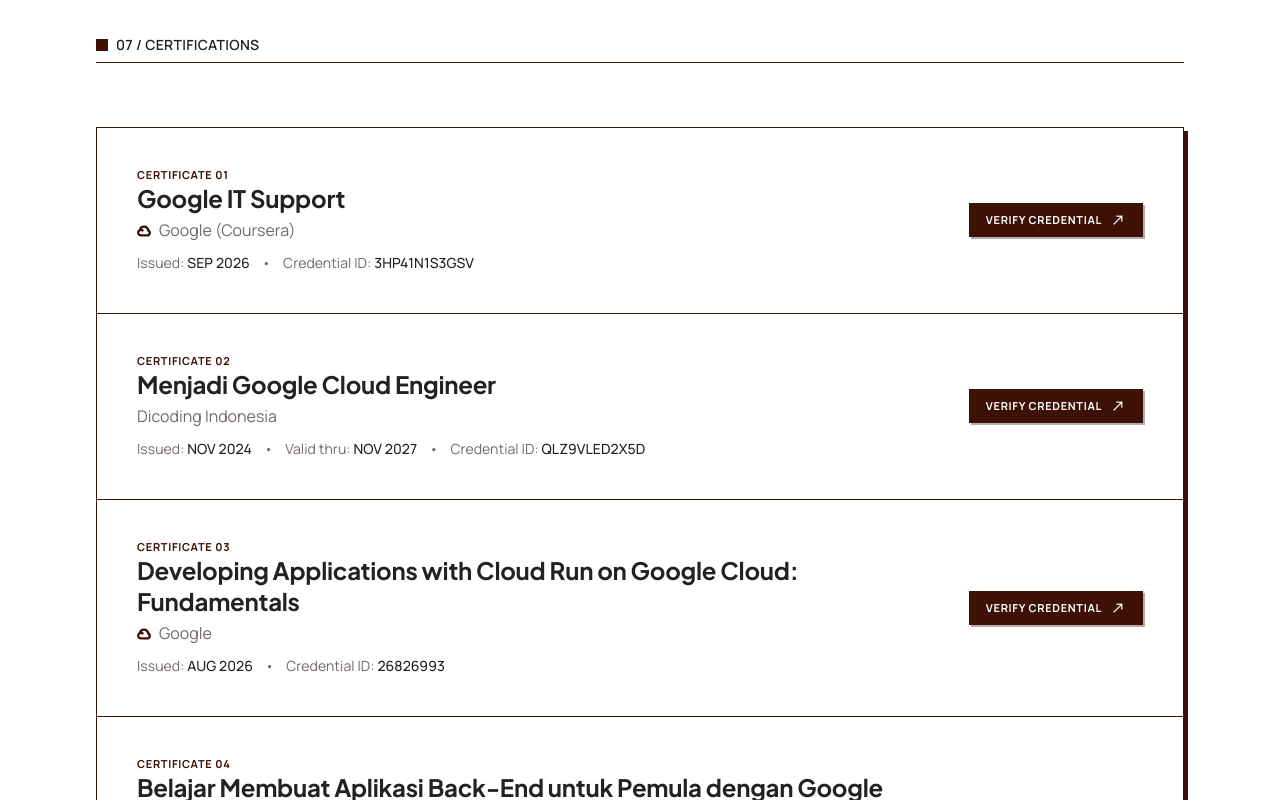
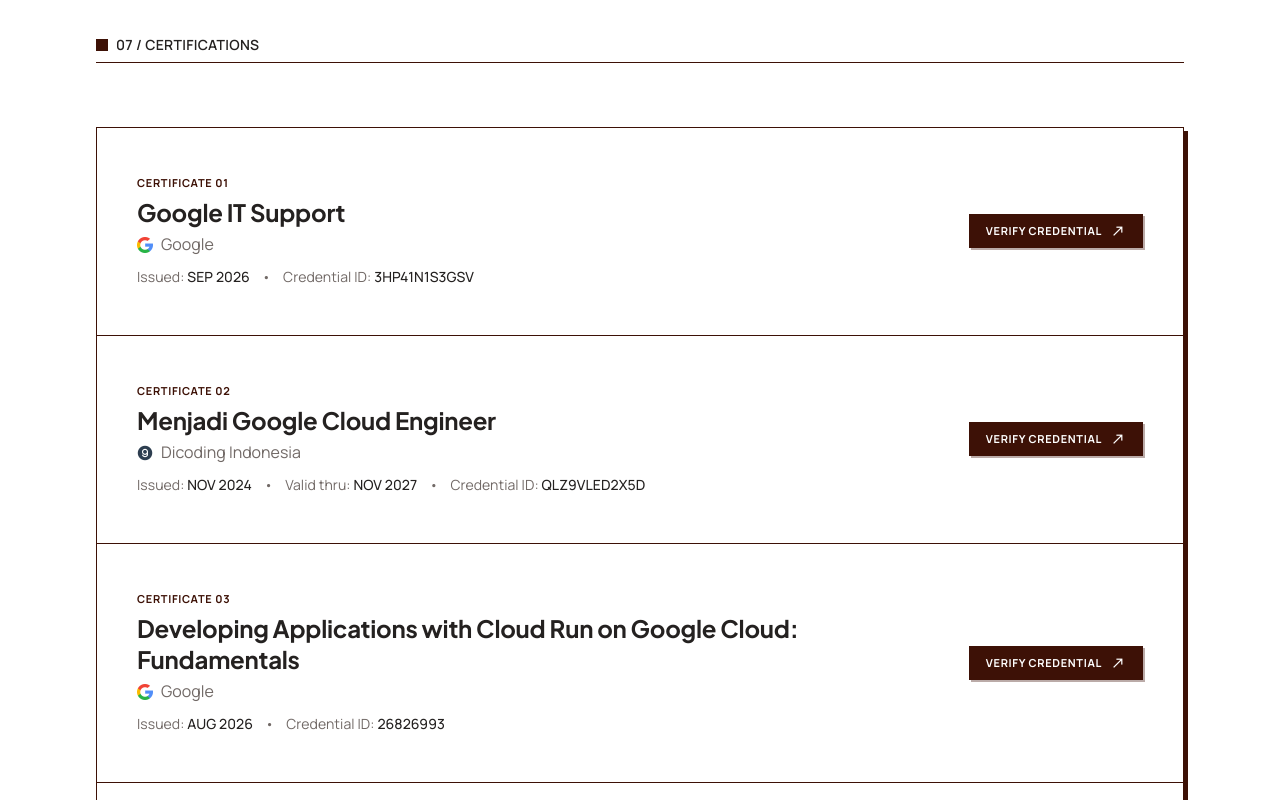
Before and after one commit to dimzkuy/Portofolio2026, a Next.js app: page / in a window 1280 px wide. Shown: the part 5480-6280 px from the top of the page. Built offline with nearby package versions, Linux system fonts and the light colour scheme; no server answers.

Commit message:
fix: improving certification section to use original icons instead of react icons, and improving the spacing

```diff
--- a/src/components/CertificationSection/CertificationSection.jsx
+++ b/src/components/CertificationSection/CertificationSection.jsx
@@ -2,13 +2,6 @@
 
 import { useSyncExternalStore } from "react";
 import { certifications } from "@/data/certifications";
-import {
-  SiGooglecloud,
-  SiCisco,
-  SiComptia,
-  SiLinux,
-  SiCoursera,
-} from "react-icons/si";
 
 const MONTHS_EN = ["JAN", "FEB", "MAR", "APR", "MAY", "JUN", "JUL", "AUG", "SEP", "OCT", "NOV", "DEC"];
 const MONTHS_ID = ["JAN", "FEB", "MAR", "APR", "MEI", "JUN", "JUL", "AGU", "SEP", "OKT", "NOV", "DES"];
@@ -39,28 +32,6 @@ function useCurrentYearMonth() {
 function isDateExpired(expiresYm, currentYm) {
   if (!expiresYm || !currentYm) return false;
   return expiresYm < currentYm;
-}
-
-function getIssuerIcon(issuer, id) {
-  const lowerIssuer = (issuer || "").toLowerCase();
-  const lowerId = (id || "").toLowerCase();
-
-  if (lowerIssuer.includes("google") || lowerId.startsWith("gcp-")) {
-    return SiGooglecloud;
-  }
-  if (lowerIssuer.includes("cisco")) {
-    return SiCisco;
-  }
-  if (lowerIssuer.includes("comptia")) {
-    return SiComptia;
-  }
-  if (lowerId.includes("linux")) {
-    return SiLinux;
-  }
-  if (lowerIssuer.includes("coursera")) {
-    return SiCoursera;
-  }
-  return null;
 }
 
 function SectionHeader({ index, title, subtitle }) {
@@ -112,13 +83,12 @@ export default function CertificationSection({ lang = "EN", content }) {
         style={{ border: "1.5px solid #3D1106", boxShadow: "4px 4px 0px 0px #3D1106" }}
       >
         {displayedItems.map((c, idx) => {
-          const Icon = getIssuerIcon(c.issuer, c.id);
           const expired = isDateExpired(c.expires, currentYm);
 
           return (
             <div
               key={c.id}
-              className="p-6 md:p-10 grid grid-cols-1 md:grid-cols-12 gap-6 items-start md:items-center"
+              className="py-8 px-6 md:py-12 md:px-10 grid grid-cols-1 md:grid-cols-12 gap-6 items-start md:items-center"
               style={idx !== 0 ? { borderTop: "1.5px solid #3D1106" } : {}}
             >
               {/* # Left: Prefix, Title, Issuer, Dates & Credential ID */}
@@ -127,26 +97,22 @@ export default function CertificationSection({ lang = "EN", content }) {
                   {isId ? "SERTIFIKASI" : "CERTIFICATE"} {String(idx + 1).padStart(2, "0")}
                 </span>
 
-                {c.url ? (
-                  <a
-                    href={c.url}
-                    target="_blank"
-                    rel="noopener noreferrer"
-                    className="text-headline-md mt-0.5 leading-snug hover:text-[#3D1106] transition-colors"
-                    style={{ color: "#242120" }}
-                  >
-                    {c.title}
-                  </a>
-                ) : (
-                  <h3 className="text-headline-md mt-0.5 leading-snug" style={{ color: "#242120" }}>
-                    {c.title}
-                  </h3>
-                )}
+                <h3 className="text-headline-md mt-2 leading-snug" style={{ color: "#242120" }}>
+                  {c.title}
+                </h3>
 
                 <div className="flex items-center gap-2 mt-1">
-                  {Icon && (
-                    <span className="shrink-0" style={{ color: "#3D1106" }}>
-                      <Icon size={14} aria-hidden="true" />
+                  {(c.icon || c.icons) && (
+                    <span className="shrink-0 flex items-center justify-center w-4 h-4" aria-hidden="true">
+                      {typeof (c.icon || c.icons) === "string" ? (
+                        <img
+                          src={c.icon || c.icons}
+                          alt=""
+                          className="w-full h-full object-contain"
+                        />
+                      ) : (
+                        c.icon || c.icons
+                      )}
                     </span>
                   )}
                   <span className="text-body-md font-medium" style={{ color: "#716966" }}>
--- a/src/components/ProjectDetail/ProjectDetailView.jsx
+++ b/src/components/ProjectDetail/ProjectDetailView.jsx
@@ -200,7 +200,6 @@ export default function ProjectDetailView({ slug, initialProject, extraGallery =
                 }}
               >
                 <span>{isId ? "Repositori GitHub" : "GitHub Repository"}</span>
-                <span className="material-symbols-outlined" style={{ fontSize: 14 }}>north_east</span>
               </a>
             )}
 
--- a/src/data/certifications.js
+++ b/src/data/certifications.js
@@ -2,11 +2,12 @@ export const certifications = [
     {
         id: "google-it-support",
         title: "Google IT Support",
-        issuer: "Google (Coursera)",
+        issuer: "Google",
         issued: "2026-09",
         expires: null,
         credentialId: "3HP41N1S3GSV",
         url: "https://www.coursera.org/account/accomplishments/professional-cert/3HP41N1S3GSV",
+        icon: "/assets/icons/certifications/google.png"
     },
     {
         id: "dicoding-google-cloud-engineer",
@@ -16,6 +17,7 @@ export const certifications = [
         expires: "2027-11",
         credentialId: "QLZ9VLED2X5D",
         url: "https://www.dicoding.com/certificates/QLZ9VLED2X5D",
+        icon: "/assets/icons/certifications/dicoding.png"
     },
     {
         id: "gcp-cloud-run-fundamentals",
@@ -25,6 +27,8 @@ export const certifications = [
         expires: null,
         credentialId: "26826993",
         url: "https://www.skills.google/public_profiles/ba29b56d-dbb5-4f2c-bd3f-983a3a2bd06e/badges/26826993",
+        icon: "/assets/icons/certifications/google.png"
+
     },
     {
         id: "dicoding-backend-google-cloud",
@@ -34,6 +38,8 @@ export const certifications = [
         expires: "2027-10",
         credentialId: "6RPNYJ7E5Z2M",
         url: "https://www.dicoding.com/certificates/6RPNYJ7E5Z2M",
+        icon: "/assets/icons/certifications/dicoding.png"
+
     },
     {
         id: "dicoding-ml-google-cloud",
@@ -43,15 +49,19 @@ export const certifications = [
         expires: "2027-12",
         credentialId: "MRZMY9J5RZYQ",
         url: "https://www.dicoding.com/certificates/MRZMY9J5RZYQ",
+        icon: "/assets/icons/certifications/dicoding.png"
+
     },
     {
         id: "coursera-cloud-developer-prep",
         title: "Preparing for Google Cloud Certification: Cloud Developer",
-        issuer: "Google (Coursera)",
+        issuer: "Google",
         issued: "2026-08",
         expires: null,
         credentialId: null,
         url: "https://www.coursera.org/account/accomplishments/professional-cert/H06Y0YDG548C",
+        icon: "/assets/icons/certifications/google.png"
+
     },
     {
         id: "gcp-app-dev-cloud-run",
```
Also changed, not shown: public/assets/icons/certifications/dicoding.png (added), public/assets/icons/certifications/google.png (added).
